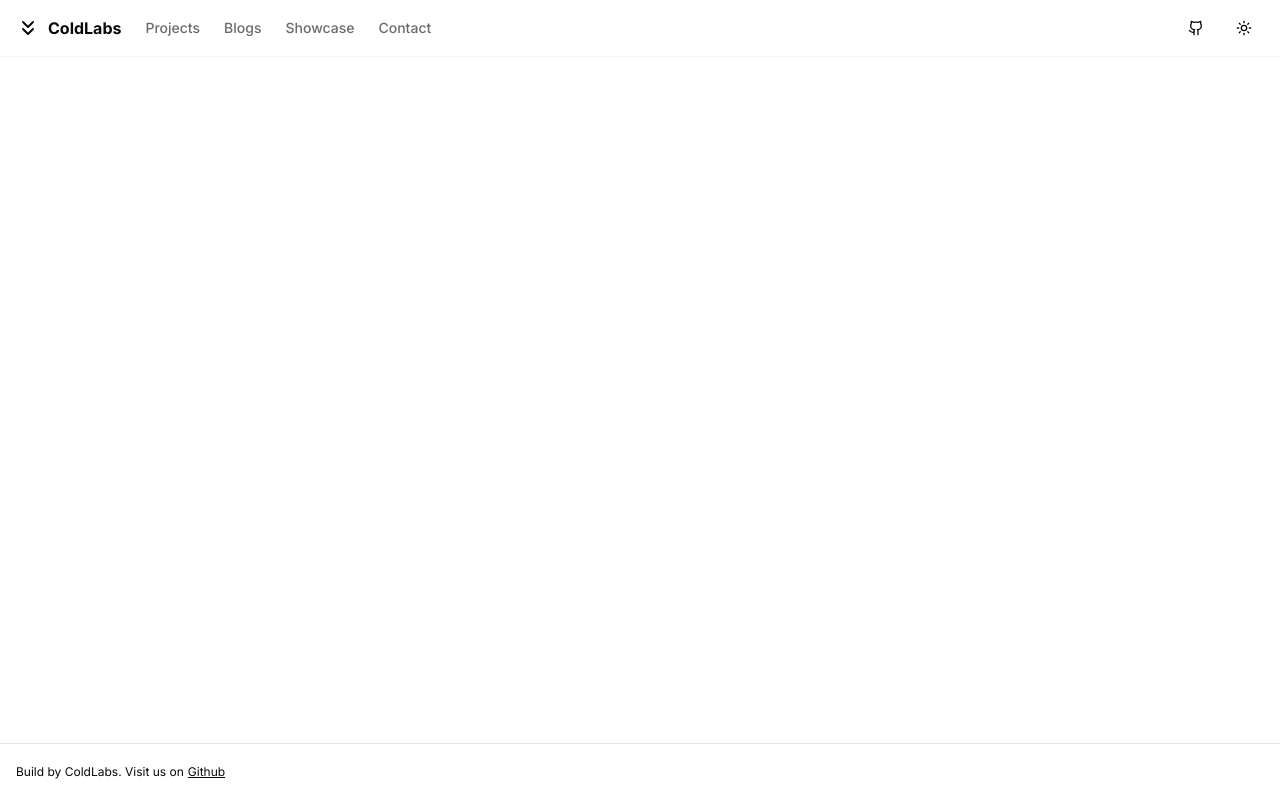
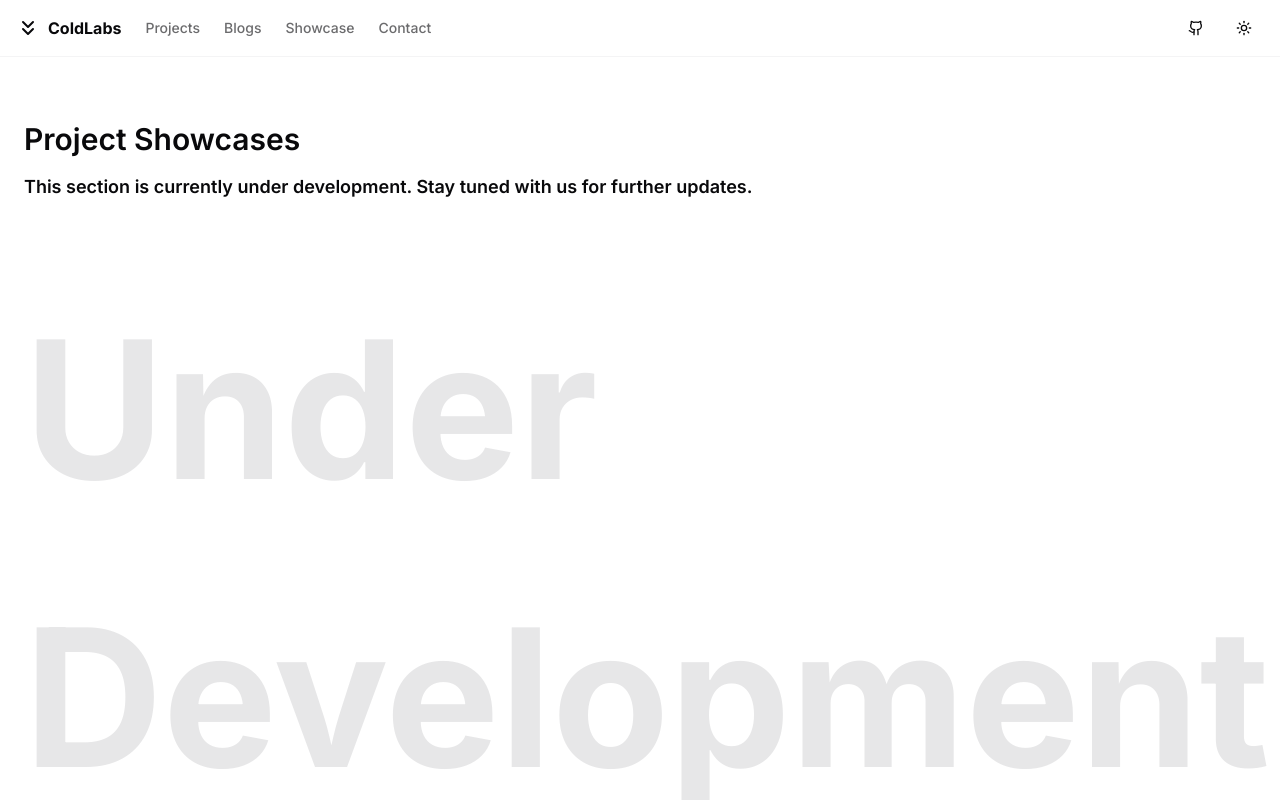
Before and after one commit to cold-labs/ColdLabs, a Next.js app: page /showcase in a window 1280 px wide. Shown: the top 800 px of the page. Built offline with nearby package versions, Linux system fonts and the light colour scheme.

Commit message:
feat (root): new showcase section #underdev

```diff
--- a/app/showcase/page.tsx
+++ b/app/showcase/page.tsx
@@ -1,9 +1,10 @@
-import React from 'react'
+import { UnderDevelopment } from '@/components/under-development'
 
 export default function page() {
   return (
-    <div className='min-h-[calc(100vh-7.1rem)]'>
-
-    </div>
+    <UnderDevelopment
+      title='Project Showcases'
+      description='This section is currently under development. Stay tuned with us for further updates.'
+    />
   )
 }
--- /dev/null
+++ b/components/under-development.tsx
@@ -0,0 +1,22 @@
+import React from 'react'
+
+interface Props {
+    title: string;
+    description?: string;
+  }
+
+export const UnderDevelopment = ({ title, description } : Props) => {
+    return (
+        <div className='min-h-[calc(100vh-7.1rem)]'>
+          <div className='max-w-7xl mx-auto py-16 space-y-16'>
+            <div className='mx-6 space-y-4'>
+              <p className='text-3xl font-semibold'>{title}</p>
+              <p className='text-lg font-semibold text-justify'>{description}</p>
+            </div>
+            <div className="text-[4rem] md:text-[8rem] lg:text-[12rem] font-bold text-primary/10 select-none px-6">
+                Under Development
+              </div>
+          </div>
+        </div>
+      )
+}
```
